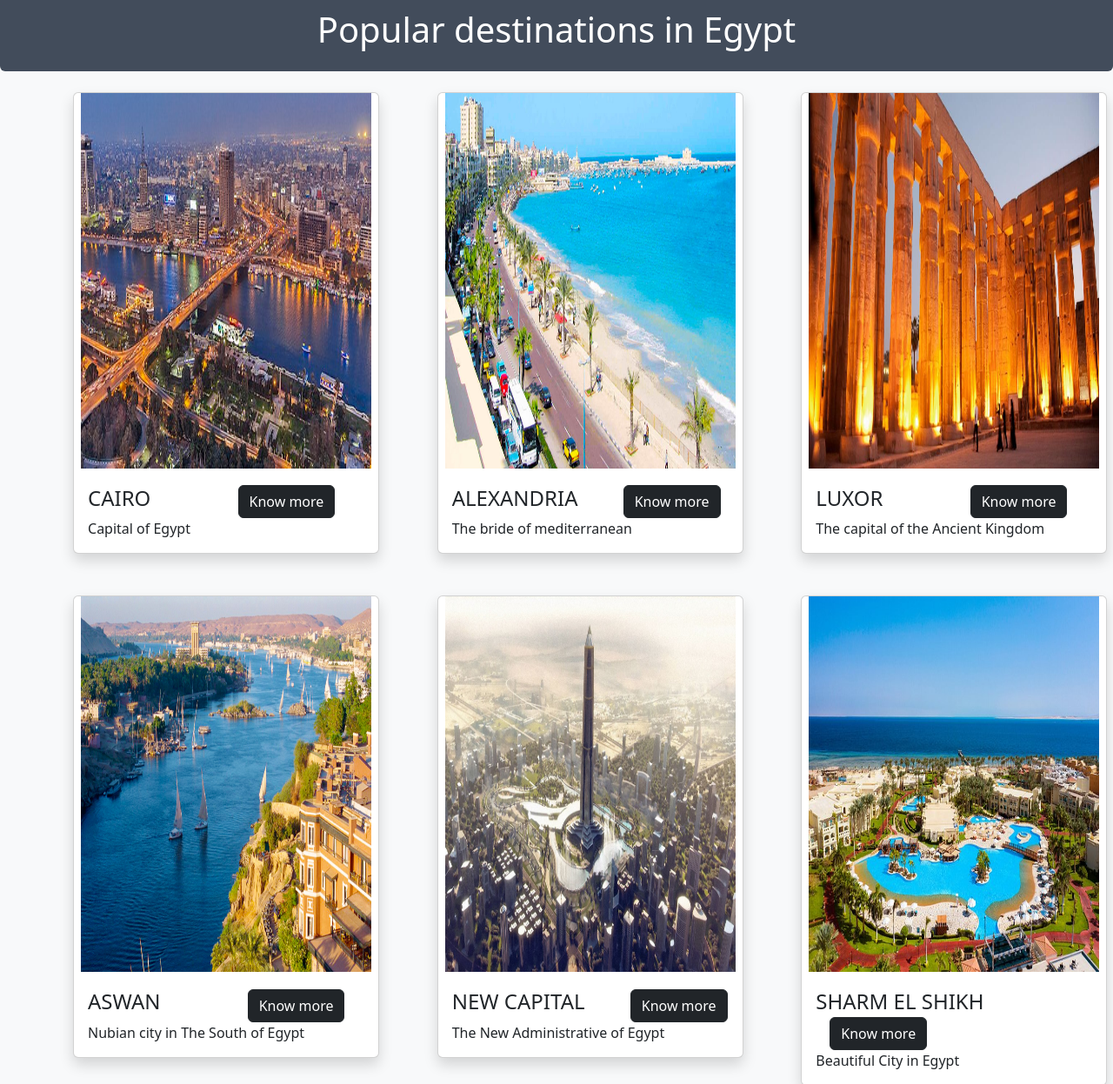
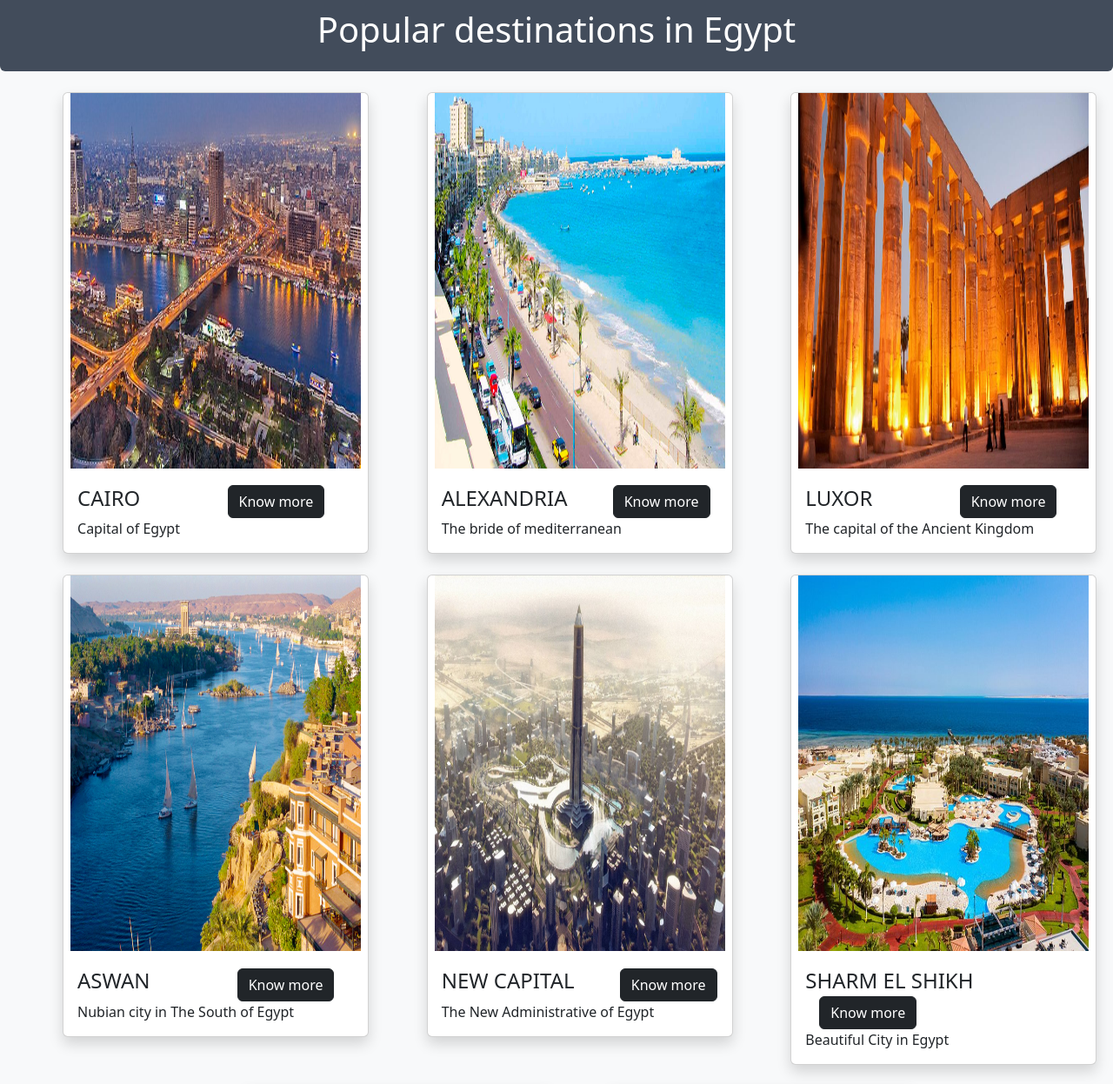
Before and after one commit to MahmoudMosTafa717/SEF-Bootstrap-project3, a plain HTML site: page index.html in a window 1280 px wide. Shown: the part 2759-4006 px from the top of the page at 87% size. Drawn offline with nearby package versions, Linux system fonts and the light colour scheme.

Commit message:
Update index.html

```diff
--- a/index.html
+++ b/index.html
@@ -170,7 +170,7 @@
 
     <hr>
 
-<!-- Popular destinations -->
+<!-- Accoordion -->
     <div class="mt-4 p-3 bg-color2 text-white text-center rounded">
       <h2>Popular destinations in Egypt</h2>
     </div>
@@ -257,9 +257,9 @@
             <h2 class="fs-1 ">Popular destinations in Egypt</h2>
           </div>
 
-            <div class="row  justify-content-md-center ps-5 position-relative  ">
+            <div class="row  justify-content-md-center ps-5 position-relative dest-section">
 
-              <div class="col-lg-4 col-sm-12 p-4">
+              <div class="col-lg-4 col-sm-12 pt-4">
                 <div class="card card1 shadow ms-4" style="width:22rem; ">
                   <img src="images/cairo.jpg" class="card-img-top px-2" style="height: 27rem;" alt="...">
                   <div class="card-body">
@@ -270,7 +270,7 @@
                 </div>
               </div>
 
-              <div class="col-lg-4 col-sm-12 p-4">
+              <div class="col-lg-4 col-sm-12 pt-4">
                 <div class="card card1 shadow ms-4" style="width:22rem; ">
                   <img src="images/Alexandria-City-Egypt-Egypt-Tours-Portal.jpg" class="card-img-top px-2" style="height: 27rem;"  alt="...">
                   <div class="card-body">
@@ -281,7 +281,7 @@
                 </div>
               </div>
 
-              <div class="col-lg-4 col-sm-12 p-4">
+              <div class="col-lg-4 col-sm-12 pt-4">
                 <div class="card card1 shadow ms-4" style="width:22rem; ">
                   <img src="images/luxr.jpg" class="card-img-top px-2" style="height: 27rem;" alt="...">
                   <div class="card-body">
@@ -292,7 +292,7 @@
                 </div>
               </div>
 
-              <div class="col-lg-4 col-sm-12 p-4">
+              <div class="col-lg-4 col-sm-12 pt-4">
                 <div class="card card1 shadow ms-4" style="width:22rem; ">
                   <img src="images/Historical-Role-of-the-Nile-River-Egypt-Tours-Portal.jpg" class="card-img-top px-2" style="height: 27rem;" alt="...">
                   <div class="card-body">
@@ -303,7 +303,7 @@
                 </div>
               </div>
 
-              <div class="col-lg-4 col-sm-12 p-4">
+              <div class="col-lg-4 col-sm-12 pt-4">
                 <div class="card card1 shadow ms-4" style="width:22rem; ">
                   <img src="images/newcapital.jpeg" class="card-img-top px-2" style="height: 27rem;" alt="...">
                   <div class="card-body">
@@ -314,7 +314,7 @@
                 </div>
               </div>
 
-              <div class="col-lg-4 col-sm-12 p-4">
+              <div class="col-lg-4 col-sm-12 pt-4">
                 <div class="card card1 shadow ms-4" style="width:22rem; ">
                   <img src="images/rixos-sharm-el-sheikh.jpg" class="card-img-top px-2" style="height: 27rem;" alt="...">
                   <div class="card-body">
@@ -325,7 +325,7 @@
                 </div>
               </div>
 
-              <div class="col-lg-4 col-sm-12 p-4">
+              <div class="col-lg-4 col-sm-12 pt-4">
                 <div class="card card1 shadow ms-4" style="width:22rem; ">
                   <img src="images/siwa.jpg" class="card-img-top px-2" style="height: 27rem;" alt="...">
                   <div class="card-body">
@@ -336,7 +336,7 @@
                 </div>
               </div>
 
-              <div class="col-lg-4 col-sm-12 p-4">
+              <div class="col-lg-4 col-sm-12 py-4">
                 <div class="card card1 shadow ms-4" style="width:22rem; ">
                   <img src="images/Hurghada-marina.jpg" class="card-img-top px-2" style="height: 27rem;" alt="...">
                   <div class="card-body">
@@ -359,7 +359,7 @@
           <h2 class="fs-1 ">Discoveries in History</h2>
         </div>
 
-          <div class="row  justify-content-md-center  p-5 position-relative">
+          <div class="row  justify-content-md-center  p-5 position-relative disc-section">
             <div class="hov-card2 col-lg-4 col-sm-12 ">
               <div class="card2 card21 shadow ms-4 ">
                 <div class="overlay p-4">
@@ -503,6 +503,7 @@
     </div>
   </div>
 
+  <!-- Join us -->
   <div class="p-3 gradient-text text-center  rounded">
     <h2 class="fs-1 ">JOIN US</h2>
   </div>
```
